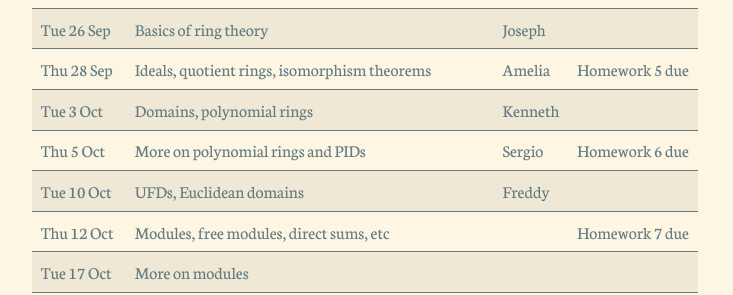
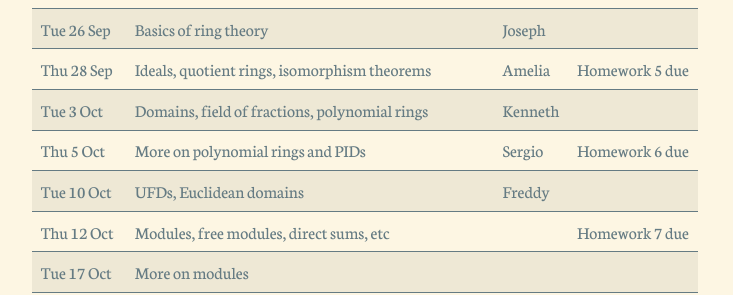
Before and after one commit to asilata/8000fall17, a Jekyll site: the page built from calendar.md, in a window 1280 px wide. Shown: the part 760-1055 px from the top of the page, without its empty margins (96-829 px from the left). Built offline with Jekyll 4.4.1, drawn with Linux system fonts in a browser that asks for light colours.

Commit message:
Updated calendar.

```diff
--- a/_data/calendar.yml
+++ b/_data/calendar.yml
@@ -69,7 +69,7 @@
   comments: Homework 5 due
 
 - date: "2017-10-03"
-  topic: Domains, polynomial rings
+  topic: Domains, field of fractions, polynomial rings
   scribe: Kenneth
   comments:
 
```
